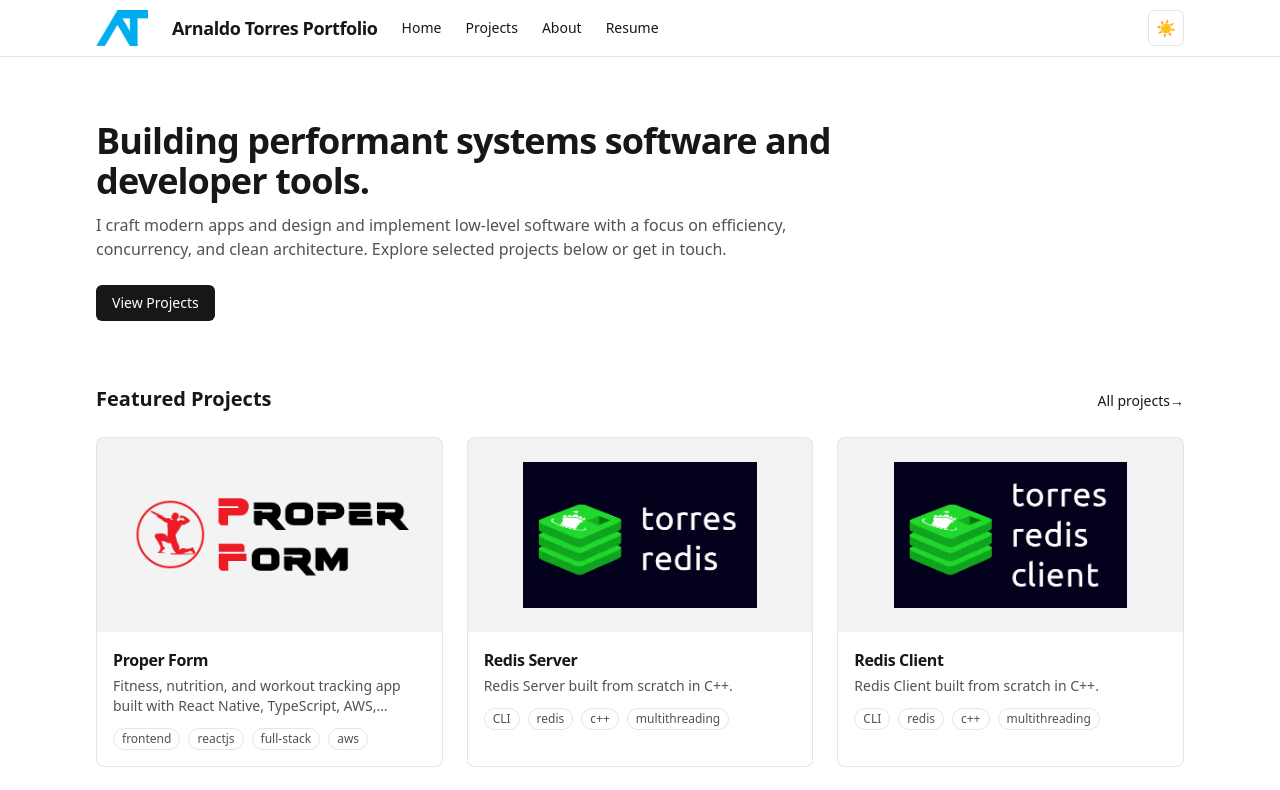
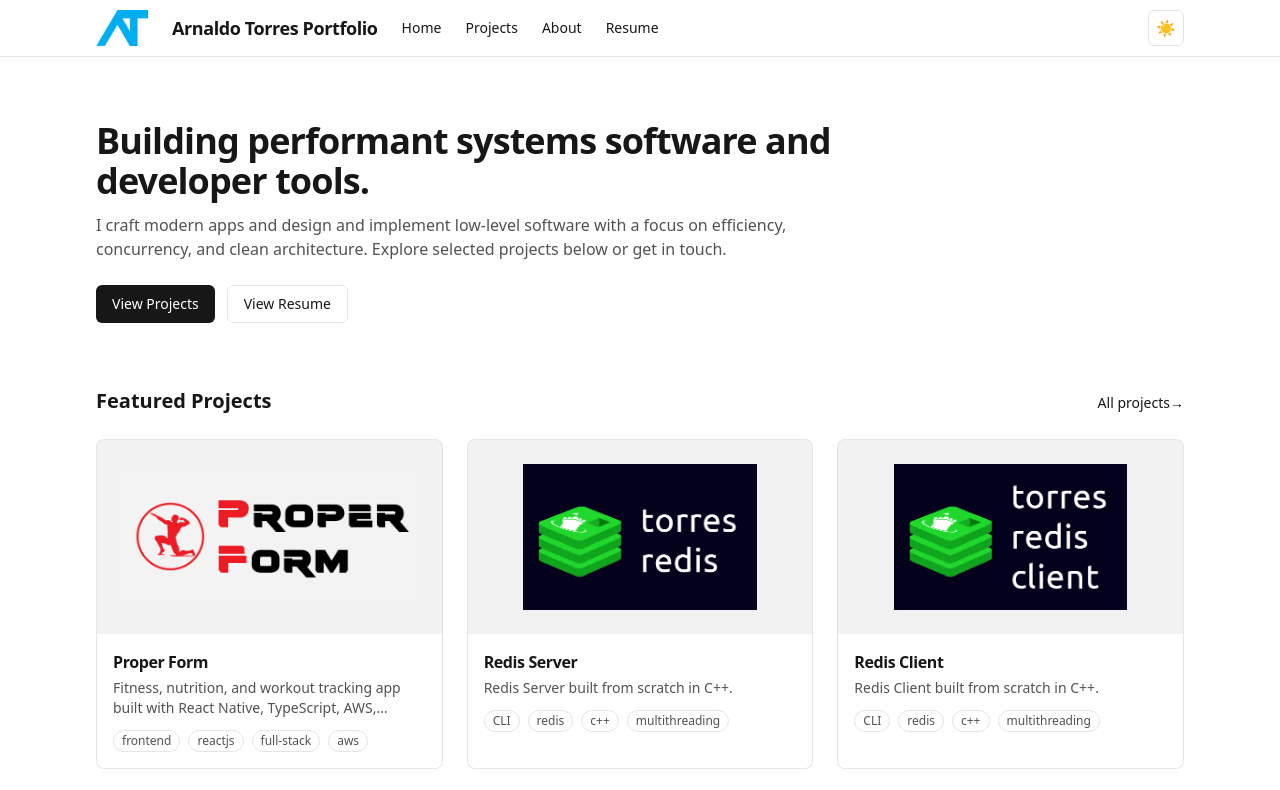
Before and after one commit to tarnaldo88/PortfolioWebsite, a Next.js app in the folder web/: page / in a window 1280 px wide. Shown: the top 790 px of the page. Built offline with nearby package versions, Linux system fonts and the light colour scheme.

Commit message:
added resume button to home page

```diff
--- a/web/src/app/page.tsx
+++ b/web/src/app/page.tsx
@@ -18,9 +18,9 @@ export default function Home() {
               <Link href="/projects" className="inline-flex items-center px-4 py-2 text-sm rounded-md bg-foreground text-background">
                 View Projects
               </Link>
-              {/* <Link href="/contact" className="inline-flex items-center px-4 py-2 text-sm rounded-md border border-black/10 dark:border-white/15 hover:bg-black/5 dark:hover:bg-white/10">
-                Contact
-              </Link> */}
+              <Link href="/resume" className="inline-flex items-center px-4 py-2 text-sm rounded-md border border-black/10 dark:border-white/15 hover:bg-black/5 dark:hover:bg-white/10">
+                View Resume
+              </Link>
             </div>
           </div>
         </Container>
```
